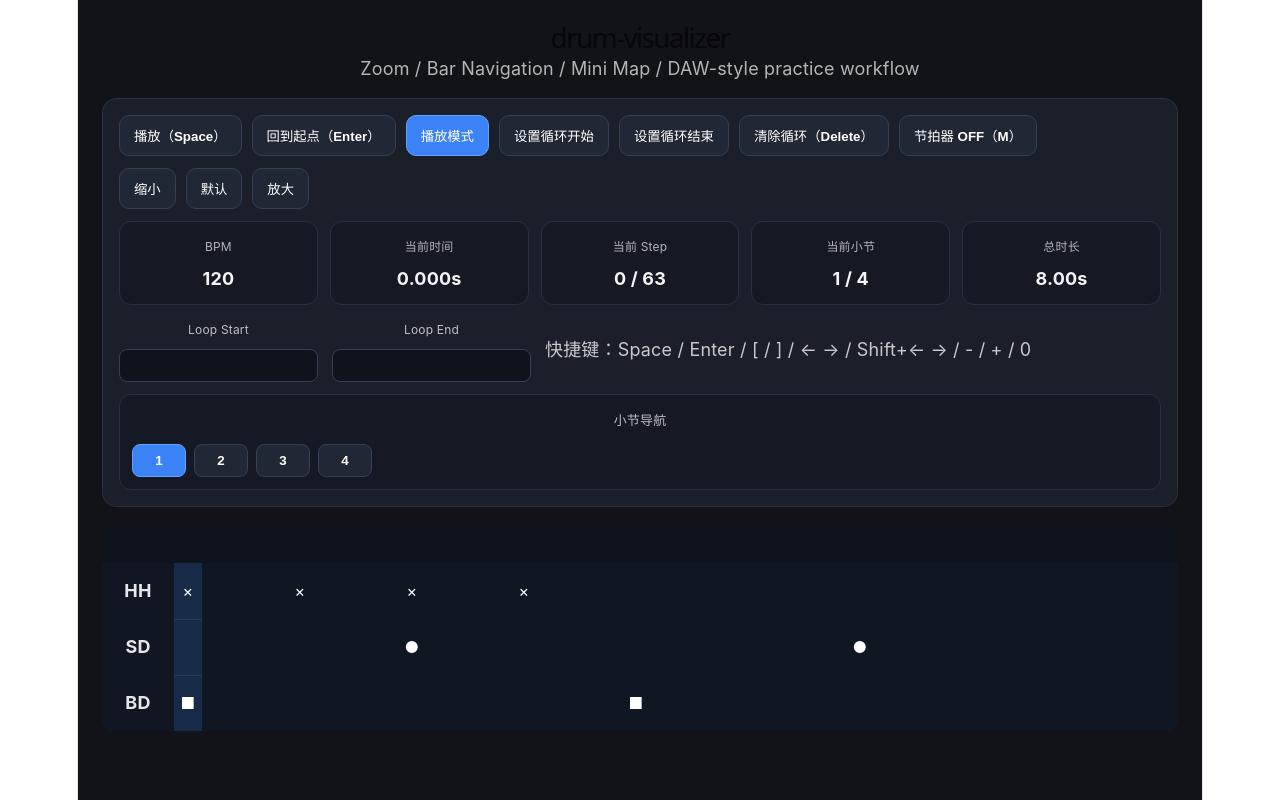
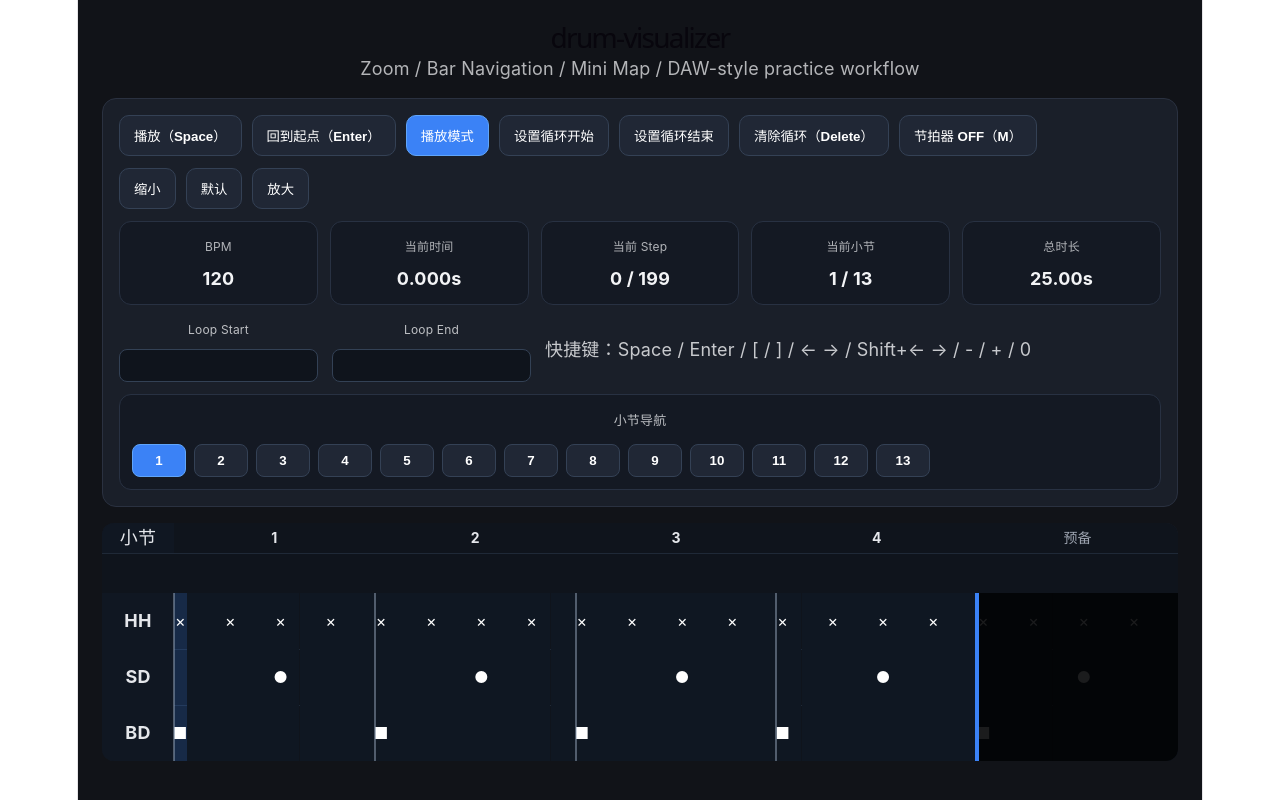
Before and after one commit to shenyiyang17-code/drum-visualizer, a React (Vite) app: page / in a window 1280 px wide. Built offline with nearby package versions, Linux system fonts and the light colour scheme.

Commit message:
remove beat lines keep only bar separators

```diff
--- a/src/components/ScoreView.tsx
+++ b/src/components/ScoreView.tsx
@@ -22,6 +22,7 @@ const LEFT_GUTTER = 72;
 const STEP_WIDTH = 28;
 const ROW_HEIGHT = 56;
 const HEADER_HEIGHT = 40;
+const BAR_LABEL_HEIGHT = 30;
 
 export default function ScoreView({
   duration,
@@ -37,132 +38,150 @@ export default function ScoreView({
   onGridTimeAction,
 }: Props) {
   const containerRef = useRef<HTMLDivElement | null>(null);
-  const isDraggingRef = useRef(false);
-  const dragStartXRef = useRef(0);
-  const scrollStartRef = useRef(0);
+  const [containerWidth, setContainerWidth] = useState(0);
 
-  // Mouse handlers for horizontal drag-to-scroll
-  const onMouseDown = (e: React.MouseEvent) => {
+  useEffect(() => {
     const el = containerRef.current;
     if (!el) return;
-    isDraggingRef.current = true;
-    dragStartXRef.current = e.clientX;
-    scrollStartRef.current = el.scrollLeft;
-    el.style.cursor = "grabbing";
-    document.body.style.userSelect = "none";
 
-    const onMouseMove = (ev: MouseEvent) => {
-      if (!isDraggingRef.current || !el) return;
-      const dx = ev.clientX - dragStartXRef.current;
-      el.scrollLeft = scrollStartRef.current - dx;
+    const updateWidth = () => {
+      setContainerWidth(el.clientWidth);
     };
 
-    const onMouseUp = () => {
-      isDraggingRef.current = false;
-      if (el) el.style.cursor = "";
+    updateWidth();
+
+    const observer = new ResizeObserver(() => {
+      updateWidth();
+    });
+
+    observer.observe(el);
+
+    return () => {
+      observer.disconnect();
       document.body.style.userSelect = "";
-      window.removeEventListener("mousemove", onMouseMove);
-      window.removeEventListener("mouseup", onMouseUp);
-    };
-
-    window.addEventListener("mousemove", onMouseMove);
-    window.addEventListener("mouseup", onMouseUp);
-  };
-
-  // Touch handlers for horizontal drag on touch devices
-  const onTouchStart = (e: React.TouchEvent) => {
-    const el = containerRef.current;
-    if (!el) return;
-    const t = e.touches[0];
-    isDraggingRef.current = true;
-    dragStartXRef.current = t.clientX;
-    scrollStartRef.current = el.scrollLeft;
-    el.style.cursor = "grabbing";
-    document.body.style.userSelect = "none";
-
-    const onTouchMove = (ev: TouchEvent) => {
-      if (!isDraggingRef.current || !el) return;
-      ev.preventDefault();
-      const tt = ev.touches[0];
-      const dx = tt.clientX - dragStartXRef.current;
-      el.scrollLeft = scrollStartRef.current - dx;
-    };
-
-    const onTouchEnd = () => {
-      isDraggingRef.current = false;
-      if (el) el.style.cursor = "";
-      document.body.style.userSelect = "";
-      window.removeEventListener("touchmove", onTouchMove as EventListener);
-      window.removeEventListener("touchend", onTouchEnd as EventListener);
-    };
-
-    window.addEventListener("touchmove", onTouchMove as EventListener, { passive: false });
-    window.addEventListener("touchend", onTouchEnd as EventListener);
-  };
-
-  // Cleanup if component unmounts while dragging
-  useEffect(() => {
-    return () => {
-      document.body.style.userSelect = "";
-      const el = containerRef.current;
       if (el) el.style.cursor = "";
     };
   }, []);
 
   const secondsPerBeat = 60 / bpm;
   const stepDuration = secondsPerBeat / stepsPerBeat;
-  const totalSteps = Math.ceil(duration / stepDuration);
-  const barSteps = beatsPerBar * stepsPerBeat;
+  const stepsPerBar = beatsPerBar * stepsPerBeat;
 
   // Zoom factor for horizontal scaling (default 1)
   const zoom = 1;
-  const stepWidth = STEP_WIDTH * zoom;
+  const baseStepWidth = STEP_WIDTH * zoom;
 
-  const playheadLeft = LEFT_GUTTER + (currentTime / stepDuration) * stepWidth;
-
-  // Auto-scroll to keep playhead near center when time updates (but don't while user is dragging)
-  useEffect(() => {
-    const el = containerRef.current;
-    if (!el) return;
-    if (isDraggingRef.current) return;
-
-    const containerWidth = el.clientWidth;
-    const target = Math.max(0, playheadLeft - containerWidth / 2 + 1);
-
-    try {
-      el.scrollTo({ left: target, behavior: "smooth" });
-    } catch (e) {
-      // Fallback if smooth not supported
-      el.scrollLeft = target;
-    }
-  }, [currentTime, playheadLeft, stepWidth, stepDuration]);
+  // Paged view: 5 bars at a time, advancing by 4 bars
+  const currentBar = Math.floor(currentStep / stepsPerBar);
+  const pageStartBar = Math.floor(currentBar / 4) * 4;
+  const pageStartStep = pageStartBar * stepsPerBar;
+  const visibleStepCount = stepsPerBar * 5;
+  const previewBarStartStep = pageStartStep + stepsPerBar * 4;
+  const naturalPageWidth = LEFT_GUTTER + visibleStepCount * baseStepWidth;
+  const pageWidth = containerWidth > 0 ? Math.min(containerWidth, naturalPageWidth) : naturalPageWidth;
+  const availableGridWidth = Math.max(pageWidth - LEFT_GUTTER, 0);
+  const fittedStepWidth =
+    availableGridWidth > 0
+      ? Math.min(baseStepWidth, availableGridWidth / visibleStepCount)
+      : baseStepWidth;
+  const stepWidth = fittedStepWidth;
+  const barWidth = stepsPerBar * stepWidth;
+  const visibleWidth = barWidth * 5;
 
   return (
     <div
+      ref={containerRef}
       style={{
         background: "#1a1f29",
         borderRadius: 12,
         overflow: "hidden",
+        width: "100%",
+        minWidth: 0,
+        maxWidth: "100%",
+        boxSizing: "border-box",
       }}
     >
       <div
-        ref={containerRef}
         style={{
-          overflowX: "auto",
           background: "#0f141c",
           position: "relative",
+          width: pageWidth,
+          minWidth: pageWidth,
+          maxWidth: "100%",
+          overflow: "hidden",
         }}
       >
         <div
           style={{
-            width: LEFT_GUTTER + totalSteps * stepWidth,
-            height: HEADER_HEIGHT + TRACKS.length * ROW_HEIGHT,
+            width: pageWidth,
+            height: BAR_LABEL_HEIGHT + HEADER_HEIGHT + TRACKS.length * ROW_HEIGHT,
             position: "relative",
           }}
         >
+          {/* Bar labels */}
+          <div
+            style={{
+              position: "absolute",
+              top: 0,
+              left: 0,
+              width: "100%",
+              height: BAR_LABEL_HEIGHT,
+              display: "flex",
+              borderBottom: "1px solid #1f2937",
+            }}
+          >
+            <div
+              style={{
+                width: LEFT_GUTTER,
+                display: "flex",
+                alignItems: "center",
+                justifyContent: "center",
+                background: "#101722",
+                color: "#e5e7eb",
+                fontWeight: 700,
+              }}
+            >
+              小节
+            </div>
+            <div
+              style={{
+                position: "relative",
+                width: visibleWidth,
+                height: "100%",
+              }}
+            >
+              {Array.from({ length: 5 }).map((_, barIndex) => {
+                const barX = barIndex * barWidth;
+                const isPreviewBar = barIndex === 4;
+                const barNumber = pageStartBar + barIndex + 1;
+
+                return (
+                  <div
+                    key={`bar-${barIndex}`}
+                    style={{
+                      position: "absolute",
+                      left: barX,
+                      top: 0,
+                      width: barWidth,
+                      height: "100%",
+                      display: "flex",
+                      alignItems: "center",
+                      justifyContent: "center",
+                      color: isPreviewBar ? "#9ca3af" : "#e5e7eb",
+                      fontWeight: 700,
+                      fontSize: 14,
+                    }}
+                  >
+                    {isPreviewBar ? "预备" : barNumber}
+                  </div>
+                );
+              })}
+            </div>
+          </div>
+
           {/* Rows */}
           {TRACKS.map((track, rowIndex) => {
-            const top = HEADER_HEIGHT + rowIndex * ROW_HEIGHT;
+            const top = BAR_LABEL_HEIGHT + HEADER_HEIGHT + rowIndex * ROW_HEIGHT;
             const activeSteps = trackSteps[track];
 
             return (
@@ -195,15 +214,32 @@ export default function ScoreView({
                 <div
                   style={{
                     position: "relative",
-                    width: totalSteps * stepWidth,
+                    width: visibleWidth,
                     height: "100%",
                   }}
                 >
-                  {Array.from({ length: totalSteps }).map((_, step) => {
+                  {/* Preview bar background (5th bar greyed out) */}
+                  <div
+                    style={{
+                      position: "absolute",
+                      left: (previewBarStartStep - pageStartStep) * stepWidth,
+                      top: 0,
+                      width: barWidth,
+                      height: "100%",
+                      background: "rgba(0, 0, 0, 0.8)",
+                      pointerEvents: "none",
+                      zIndex: 2,
+                    }}
+                  />
+
+                  {/* Step cells */}
+                  {Array.from({ length: visibleStepCount }).map((_, relativeStep) => {
+                    const step = pageStartStep + relativeStep;
                     const isActive = activeSteps.has(step);
                     const isCurrent = step === currentStep;
+                    const isInPreview = step >= previewBarStartStep;
 
-                      return (
+                    return (
                       <div
                         key={step}
                         onClick={() =>
@@ -211,10 +247,10 @@ export default function ScoreView({
                         }
                         style={{
                           position: "absolute",
-                          left: step * stepWidth,
+                          left: relativeStep * stepWidth,
                           width: stepWidth,
                           height: "100%",
-                          borderRight: "1px solid #1e293b",
+                          borderRight: "none",
                           background: isCurrent ? "rgba(59,130,246,0.2)" : "#0f1722",
                         }}
                       >
@@ -227,6 +263,7 @@ export default function ScoreView({
                               transform: "translate(-50%, -50%)",
                               fontSize: 16,
                               color: "#fff",
+                              opacity: isInPreview ? 0.5 : 1,
                             }}
                           >
                             {track === "HH" && "×"}
@@ -235,6 +272,40 @@ export default function ScoreView({
                           </div>
                         )}
                       </div>
+                    );
+                  })}
+
+                  {/* Explicit bar separator lines */}
+                  {Array.from({ length: 5 }).map((_, barIndex) => {
+                    const barStep = (pageStartBar + barIndex) * stepsPerBar;
+                    const barX = (barStep - pageStartStep) * stepWidth;
+                    const isPreviewBar = barIndex === 4;
+                    const isPageStart = barIndex === 0;
+
+                    if (barX < 0 || barX > visibleStepCount * stepWidth) return null;
+
+                    let lineWidth = 2;
+                    let lineColor = "rgba(148, 163, 184, 0.5)"; // Normal bar line: visible but subdued
+
+                    if (isPreviewBar) {
+                      lineWidth = 4;
+                      lineColor = "#3b82f6"; // Preview separator (bright blue, very thick)
+                    }
+
+                    return (
+                      <div
+                        key={`sep-${barIndex}`}
+                        style={{
+                          position: "absolute",
+                          left: barX - lineWidth / 2,
+                          top: 0,
+                          width: lineWidth,
+                          height: "100%",
+                          background: lineColor,
+                          pointerEvents: "none",
+                          zIndex: 3,
+                        }}
+                      />
                     );
                   })}
                 </div>
--- a/src/drum_events.json
+++ b/src/drum_events.json
@@ -3,10 +3,98 @@
   { "time": 0.5, "track": "HH" },
   { "time": 1, "track": "HH" },
   { "time": 1.5, "track": "HH" },
-
   { "time": 1, "track": "SD" },
   { "time": 3, "track": "SD" },
+  { "time": 0, "track": "BD" },
+  { "time": 2, "track": "BD" },
 
-  { "time": 0, "track": "BD" },
-  { "time": 2, "track": "BD" }
+  { "time": 2, "track": "HH" },
+  { "time": 2.5, "track": "HH" },
+  { "time": 3, "track": "HH" },
+  { "time": 3.5, "track": "HH" },
+  { "time": 3, "track": "SD" },
+  { "time": 5, "track": "SD" },
+  { "time": 2, "track": "BD" },
+  { "time": 4, "track": "BD" },
+
+  { "time": 4, "track": "HH" },
+  { "time": 4.5, "track": "HH" },
+  { "time": 5, "track": "HH" },
+  { "time": 5.5, "track": "HH" },
+  { "time": 5, "track": "SD" },
+  { "time": 7, "track": "SD" },
+  { "time": 4, "track": "BD" },
+  { "time": 6, "track": "BD" },
+
+  { "time": 6, "track": "HH" },
+  { "time": 6.5, "track": "HH" },
+  { "time": 7, "track": "HH" },
+  { "time": 7.5, "track": "HH" },
+  { "time": 7, "track": "SD" },
+  { "time": 9, "track": "SD" },
+  { "time": 6, "track": "BD" },
+  { "time": 8, "track": "BD" },
+
+  { "time": 8, "track": "HH" },
+  { "time": 8.5, "track": "HH" },
+  { "time": 9, "track": "HH" },
+  { "time": 9.5, "track": "HH" },
+  { "time": 9, "track": "SD" },
+  { "time": 11, "track": "SD" },
+  { "time": 8, "track": "BD" },
+  { "time": 10, "track": "BD" },
+
+  { "time": 10, "track": "HH" },
+  { "time": 10.5, "track": "HH" },
+  { "time": 11, "track": "HH" },
+  { "time": 11.5, "track": "HH" },
+  { "time": 11, "track": "SD" },
+  { "time": 13, "track": "SD" },
+  { "time": 10, "track": "BD" },
+  { "time": 12, "track": "BD" },
+
+  { "time": 12, "track": "HH" },
+  { "time": 12.5, "track": "HH" },
+  { "time": 13, "track": "HH" },
+  { "time": 13.5, "track": "HH" },
+  { "time": 13, "track": "SD" },
+  { "time": 15, "track": "SD" },
+  { "time": 12, "track": "BD" },
+  { "time": 14, "track": "BD" },
+
+  { "time": 14, "track": "HH" },
+  { "time": 14.5, "track": "HH" },
+  { "time": 15, "track": "HH" },
+  { "time": 15.5, "track": "HH" },
+  { "time": 15, "track": "SD" },
+  { "time": 17, "track": "SD" },
+  { "time": 14, "track": "BD" },
+  { "time": 16, "track": "BD" },
+
+  { "time": 16, "track": "HH" },
+  { "time": 16.5, "track": "HH" },
+  { "time": 17, "track": "HH" },
+  { "time": 17.5, "track": "HH" },
+  { "time": 17, "track": "SD" },
+  { "time": 19, "track": "SD" },
+  { "time": 16, "track": "BD" },
+  { "time": 18, "track": "BD" },
+
+  { "time": 18, "track": "HH" },
+  { "time": 18.5, "track": "HH" },
+  { "time": 19, "track": "HH" },
+  { "time": 19.5, "track": "HH" },
+  { "time": 19, "track": "SD" },
+  { "time": 21, "track": "SD" },
+  { "time": 18, "track": "BD" },
+  { "time": 20, "track": "BD" },
+
+  { "time": 20, "track": "HH" },
+  { "time": 20.5, "track": "HH" },
+  { "time": 21, "track": "HH" },
+  { "time": 21.5, "track": "HH" },
+  { "time": 21, "track": "SD" },
+  { "time": 23, "track": "SD" },
+  { "time": 20, "track": "BD" },
+  { "time": 22, "track": "BD" }
 ]
```
